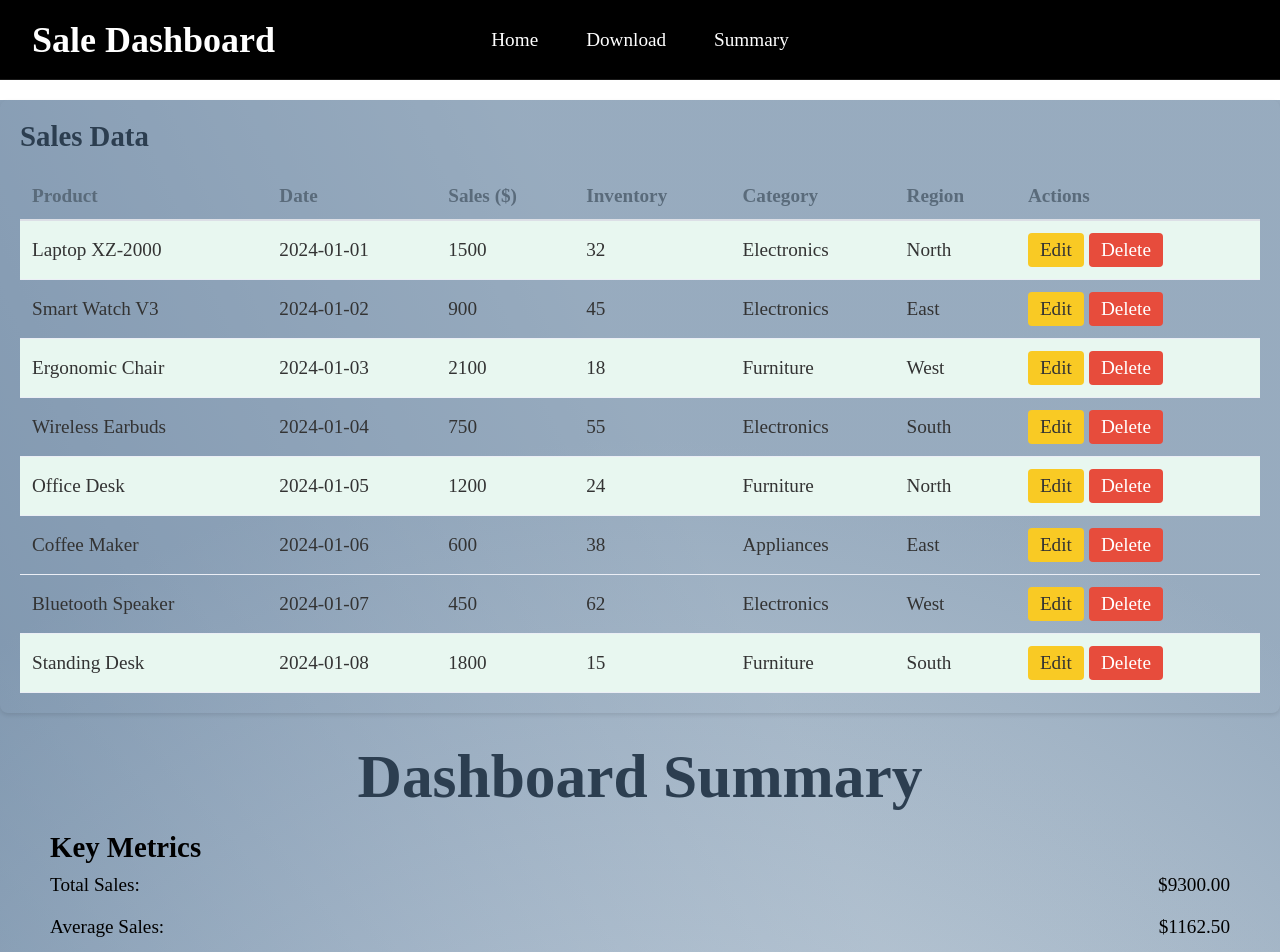
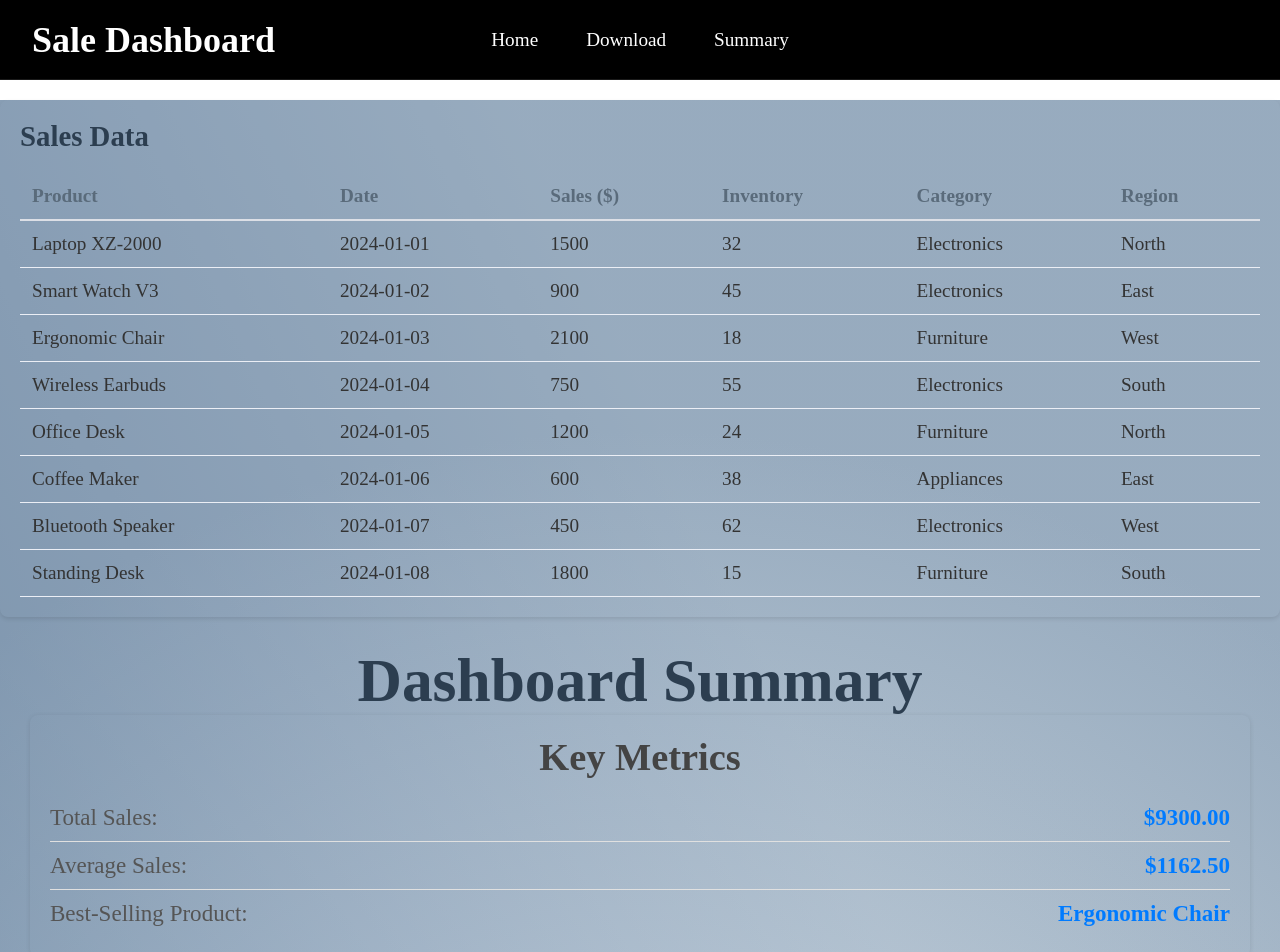
Before and after one commit to AmolDerickSoans/code-it-out, a React (Vite) app: page /summary in a window 1280 px wide. Shown: the top 952 px of the page. Built offline with nearby package versions, Linux system fonts and the light colour scheme.

Commit message:
2 Bug Fixxing

```diff
--- a/src/App.css
+++ b/src/App.css
@@ -153,12 +153,18 @@ body {
 }
 
 .content-section select {
-  width: 100%;
+  max-height: 40px;
+  overflow: auto;
+  width: 120px;
   padding: 10px;
   border: 1px solid #dcdfe6;
   border-radius: 4px;
   font-size: 14px;
   color: #333;
+
+  option{
+    margin: 0px 0px 8px;
+  }
 }
 
 .data-form button {
@@ -313,7 +319,6 @@ body {
 
 .App{
   margin-top:100px;
-  height:90vh;
 }
 .metric {
   display: flex;
@@ -397,3 +402,61 @@ body {
 .container{
   margin-top: 100px;
 }
+
+
+
+
+
+.summary-section {
+  padding: 20px;
+  border-radius: 8px;
+  box-shadow: 0 1px 5px rgba(0, 0, 0, 0.1);
+  margin-bottom: 20px;
+}
+
+.summary-section h2 {
+  font-size: 2em;
+  color: #444;
+  margin-bottom: 15px;
+  text-align: center;
+}
+
+.metric {
+  display: flex;
+  justify-content: space-between;
+  padding: 10px 0;
+  border-bottom: 1px solid #e0e0e0;
+}
+
+.metric:last-child {
+  border-bottom: none; /* Remove border from the last metric */
+}
+
+.metric span {
+  font-size: 1.2em;
+  color: #555;
+}
+
+.metric span:last-child {
+  font-weight: bold;
+  color: #007bff; /* Bootstrap primary color */
+}
+
+/* Responsive Design */
+@media (max-width: 600px) {
+  .sales-dashboard {
+      padding: 10px;
+  }
+
+  .sales-dashboard h1 {
+      font-size: 2em;
+  }
+
+  .summary-section h2 {
+      font-size: 1.5em;
+  }
+
+  .metric span {
+      font-size: 1em;
+  }
+}
--- a/src/App.tsx
+++ b/src/App.tsx
@@ -1,4 +1,3 @@
-import React from "react";
 import { BrowserRouter, Routes, Route } from "react-router-dom";
 import "./App.css";
 import SalesDashboard from "./SalesDashboard";
--- a/src/pages/download.tsx
+++ b/src/pages/download.tsx
@@ -2,7 +2,7 @@ import React, { useState } from "react";
 import { Item, initialData } from "../server/services";
 
 const Download = () => {
-  const [data, setData] = useState(initialData);
+  const data = initialData;
   const [searchTerm, setSearchTerm] = useState("");
   const [sortConfig, setSortConfig] = useState<{
     key: string | null;
@@ -192,6 +192,7 @@ const Download = () => {
           <label>
             Categories:
             <select
+            multiple
               value={selectedCategories}
               onChange={(e) => {
                 const options = e.target.options;
@@ -204,6 +205,7 @@ const Download = () => {
                 setSelectedCategories(value);
               }}
             >
+              <option value="">Select Option</option>
               <option value="Electronics">Electronics</option>
               <option value="Furniture">Furniture</option>
               <option value="Appliances">Appliances</option>
@@ -215,6 +217,7 @@ const Download = () => {
           <label>
             Regions:
             <select
+            multiple
               value={selectedRegions}
               onChange={(e) => {
                 const options = e.target.options;
@@ -227,6 +230,7 @@ const Download = () => {
                 setSelectedRegions(value);
               }}
             >
+              <option value="">Select Option</option>
               <option value="North">North</option>
               <option value="South">South</option>
               <option value="East">East</option>
--- a/src/pages/summary.tsx
+++ b/src/pages/summary.tsx
@@ -1,5 +1,5 @@
-import React,{useState} from 'react'
-import { initialData,Item, calculateKeyMetrics,getCategoryData,getRegionData,getMonthlyGrowthData,COLORS } from '../server/services';
+import {useState} from 'react'
+import { initialData, calculateKeyMetrics,getCategoryData,getRegionData,getMonthlyGrowthData,COLORS } from '../server/services';
 import {
     LineChart,
     Line,
@@ -18,17 +18,7 @@ import {
 
 const Summary = () => {
 
-    const [data, setData] = useState(initialData);
-      const [formData, setFormData] = useState({
-        product: "",
-        date: "",
-        sales: "",
-        inventory: "",
-        category: "",
-        region: "",
-      });
-      const [editingId, setEditingId] = useState<number | null>(null);
-      const [searchTerm, setSearchTerm] = useState("");
+    const data = initialData;
       const [sortConfig, setSortConfig] = useState<{
         key: string | null;
         direction: string;
@@ -36,37 +26,6 @@ const Summary = () => {
         key: null,
         direction: "ascending",
       });
-      const [activeFilter, setActiveFilter] = useState("all");
-      const [thresholdValue, setThresholdValue] = useState(1000);
-
-      const deleteEntry = (id: number) => {
-        const newData = data.filter((item) => item.id !== id);
-        setData(newData);
-      };
-
-
-      const handleEdit = (item: Item) => {
-        setFormData({
-          product: item.product,
-          date: item.date,
-          sales: item.sales.toString(),
-          inventory: item.inventory.toString(),
-          category: item.category,
-          region: item.region,
-        });
-        setEditingId(item.id);
-      };
-
-      const handleChange = (
-        e:
-          | React.ChangeEvent<HTMLSelectElement>
-          | React.ChangeEvent<HTMLInputElement>
-      ) => {
-        setFormData({
-          ...formData,
-          [e.target.name]: e.target.value,
-        });
-      };
 
       const requestSort = (key: string | null) => {
         let direction = "ascending";
@@ -85,24 +44,7 @@ const Summary = () => {
 
       let filteredData = data;
 
-      if (activeFilter !== "all") {
-        if (activeFilter === "highSales") {
-          filteredData = data.filter((item) => item.sales >= thresholdValue);
-        } else if (activeFilter === "lowSales") {
-          filteredData = data.filter((item) => item.sales < thresholdValue);
-        } else if (activeFilter === "lowInventory") {
-          filteredData = data.filter((item) => item.inventory < 30);
-        }
-      }
 
-      if (searchTerm) {
-        filteredData = filteredData.filter(
-          (item) =>
-            item.product.toLowerCase().includes(searchTerm.toLowerCase()) ||
-            item.category.toLowerCase().includes(searchTerm.toLowerCase()) ||
-            item.region.toLowerCase().includes(searchTerm.toLowerCase())
-        );
-      }
 
       const { totalSales, averageSales, bestSellingProduct } =
         calculateKeyMetrics(data);
@@ -144,14 +86,12 @@ const Summary = () => {
                   {sortConfig.key === "region" &&
                     (sortConfig.direction === "ascending" ? "↑" : "↓")}
                 </th>
-                <th>Actions</th>
               </tr>
             </thead>
             <tbody>
               {filteredData.map((entry, index) => (
                 <tr
                   key={index}
-                  className={entry.sales >= thresholdValue ? "high-sales" : ""}
                 >
                   <td>{entry.product}</td>
                   <td>{entry.date}</td>
@@ -159,21 +99,6 @@ const Summary = () => {
                   <td>{entry.inventory}</td>
                   <td>{entry.category}</td>
                   <td>{entry.region}</td>
-                  <td>
-                    <button
-                      className="edit-btn"
-                      onClick={() => handleEdit(entry)}
-                    >
-                      Edit
-                    </button>
-
-                    <button
-                      className="delete-btn"
-                      onClick={() => deleteEntry(entry.id)}
-                    >
-                      Delete
-                    </button>
-                  </td>
                 </tr>
               ))}
             </tbody>
```
Also changed, not shown: src/SalesDashboard.tsx (+12 -5 lines).
